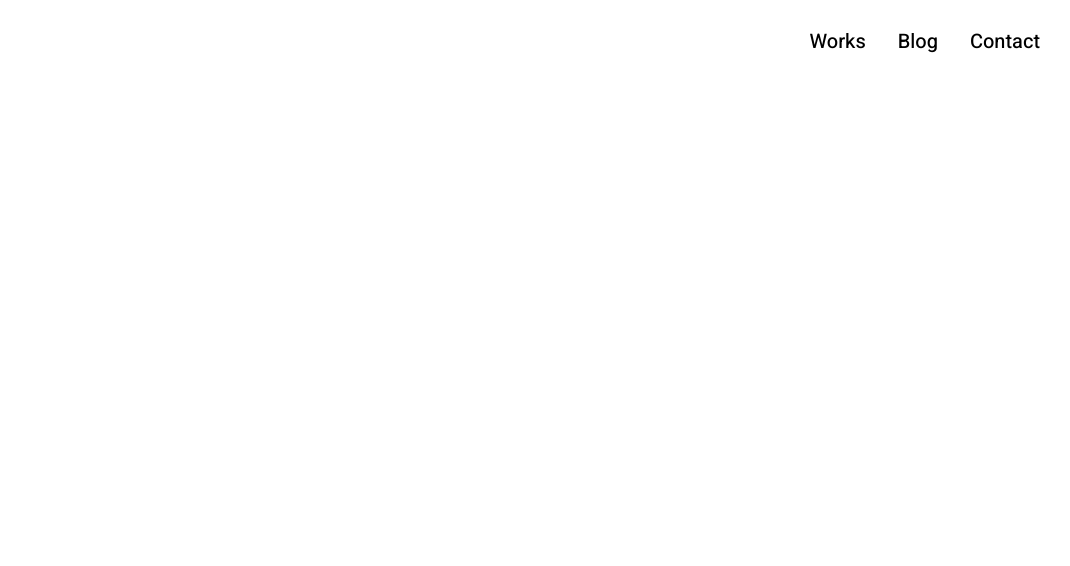
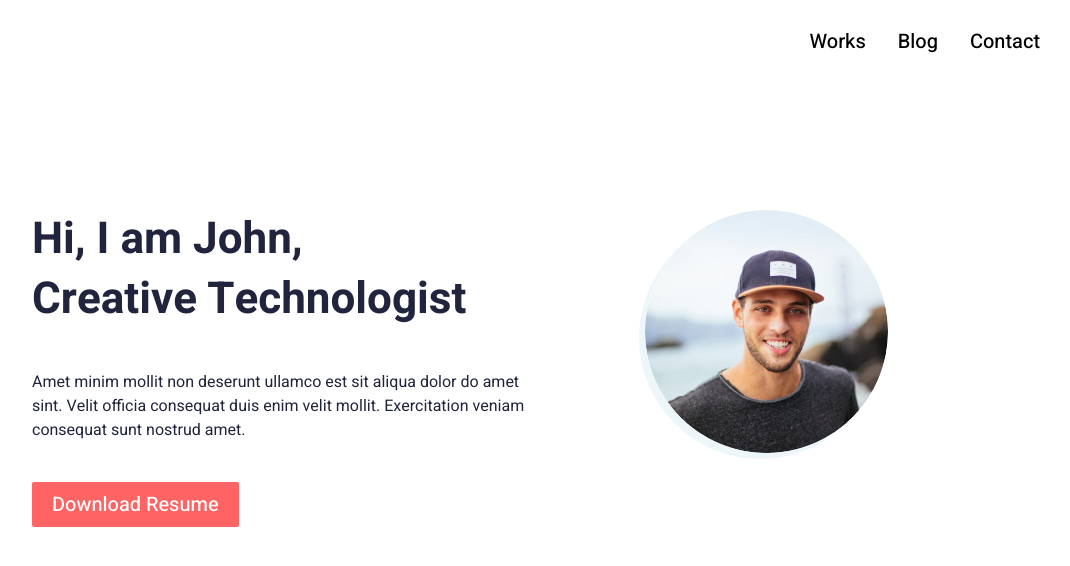
Before and after one commit to Karinaleis/maket1, a plain HTML site: page index.html in a window 1280 px wide. Shown: the whole page, without its empty margins (180-1250 px from the left). Drawn offline with Linux system fonts and the light colour scheme.

Commit message:
block author

```diff
--- a/css/main.css
+++ b/css/main.css
@@ -8,7 +8,14 @@
 
 body{
     font-family: 'Heebo';
+    color: rgba(33, 36, 61, 1);
 }
+/* Обертка*/
+.wrapper{
+    margin: 0 auto;
+    width: 856px;
+}
+/* Шапка*/
 .header{
     overflow: hidden;
 }
@@ -30,3 +37,54 @@ body{
     font-size: 20px;
     font-weight: 500;
 }
+/* Блок автор*/
+.author{
+    margin-top: 127px;
+    margin-bottom: 72px;
+}
+
+.author .wrapper{
+    overflow: hidden;
+}
+
+.author__info{
+    float: left;
+    width: calc(100% - 243px);
+    padding-right: 115px;
+}
+
+.author__avatar{
+    float: right;
+    width: 243px;
+}
+
+.author__avatar img{
+   width: 100%;
+   border-radius: 50%;
+   box-shadow: -6px 6px 0px #EDF7FA;
+}
+
+.author__title{
+    font-size: 44px;
+    font-weight: 700;
+    line-height: 136%;
+    margin-bottom: 40px;
+}
+
+.author__text{
+    font-size: 16px;
+    margin-bottom: 40px;
+}
+/*Кнопка*/
+.button{
+    color: rgba(255, 255, 255, 1);
+    background-color: rgba(255, 100, 100, 1);
+    border-radius: 2px;
+    display: inline-block;
+    padding: 8px 20px;
+    font-size: 20px;
+    font-weight: 500;
+    text-decoration: none;
+    border: none;
+    cursor: pointer;
+}
--- a/index.html
+++ b/index.html
@@ -8,6 +8,7 @@
     <link rel="stylesheet" href="css/main.css">
 </head>
 <body>
+    <!--Начало шапки-->
     <div class="header">
         <ul>
             <li><a href="#">Works</a></li>
@@ -15,5 +16,24 @@
             <li><a href="#">Contact</a></li>
         </ul>
     </div>
+    <!--Конец шапки-->
+    <!--Первый экран-->
+    <div class="author">
+        <div class="wrapper">
+            <div class="author__info">
+                <div class="author__title">
+                    Hi, I am John, <br>Creative Technologist
+                </div>
+                <div class="author__text">
+                    Amet minim mollit non deserunt ullamco est sit aliqua dolor do amet sint. Velit officia consequat duis enim velit mollit. Exercitation veniam consequat sunt nostrud amet.
+                </div>
+                <div class="button">Download Resume</div>
+            </div>
+            <div class="author__avatar">
+                <img src="img/author.png" alt="photo author">
+            </div>
+        </div>
+    </div>
+    <!--Конец Первого экрана-->
 </body>
 </html>
```
Also changed, not shown: img/author.png (added).
